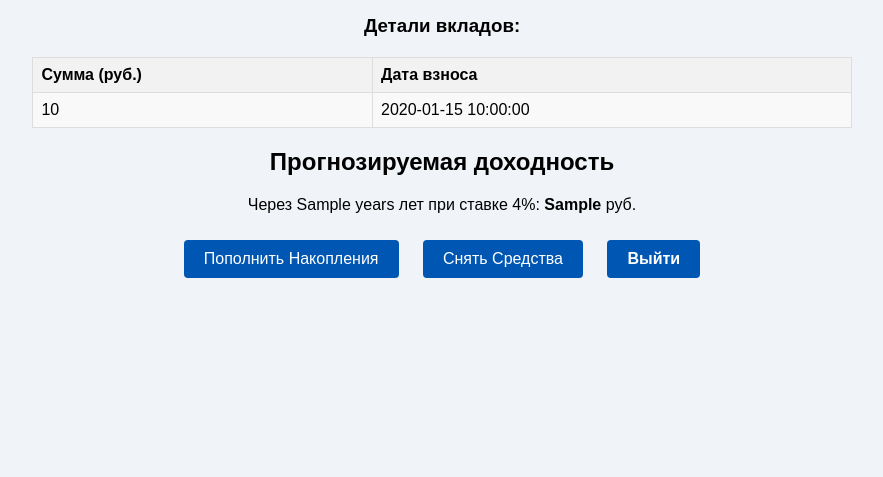
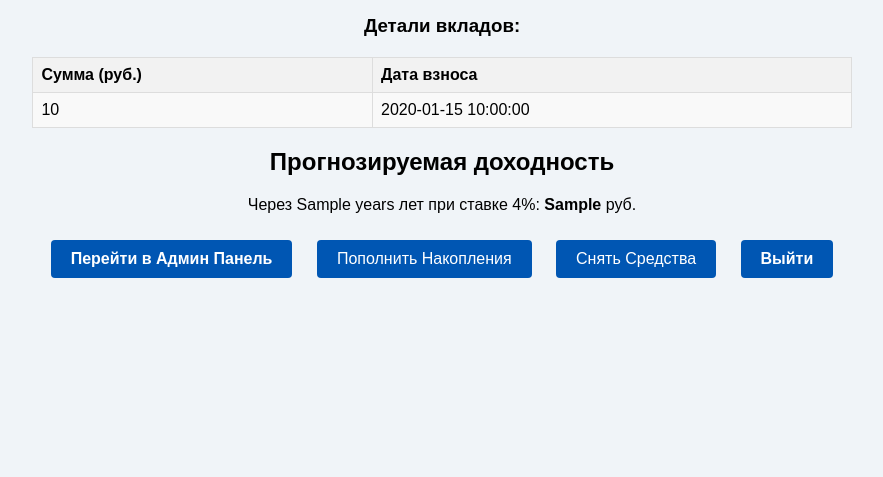
Before and after one commit to Odin-SG/pension_management_system, a Flask app: template app/templates/dashboard.html in a window 1280 px wide. Shown: the part 255-732 px from the top of the page, without its empty margins (198-1081 px from the left). Run offline with Flask 2, Linux system fonts and the light colour scheme; the visitor is signed in with stand-in values (Sample User, id 1); tables that the repository leaves empty hold one stand-in row (values such as "Sample post"); the template is opened without the code that fills it: most values are stand-ins (such as "Sample title", 1, 10 or a date in 2020).

Commit message:
Добавил кнопку для перехода в админку, если такая роль есть

```diff
--- a/app/templates/dashboard.html
+++ b/app/templates/dashboard.html
@@ -38,6 +38,9 @@
             <h2>Прогнозируемая доходность</h2>
             <p>Через {{ years }} лет при ставке {{ interest_rate }}%: <strong>{{ projected_return }}</strong> руб.</p>
         </section>
+        {% if session['role'] == 'admin' %}
+            <a href="/admin_panel" class="button">Перейти в Админ Панель</a>
+        {% endif %}
         <button id="contribute-button" class="button">Пополнить Накопления</button>
         <button id="withdraw-button" class="button">Снять Средства</button>
         <a href="/logout" class="button">Выйти</a>
```
